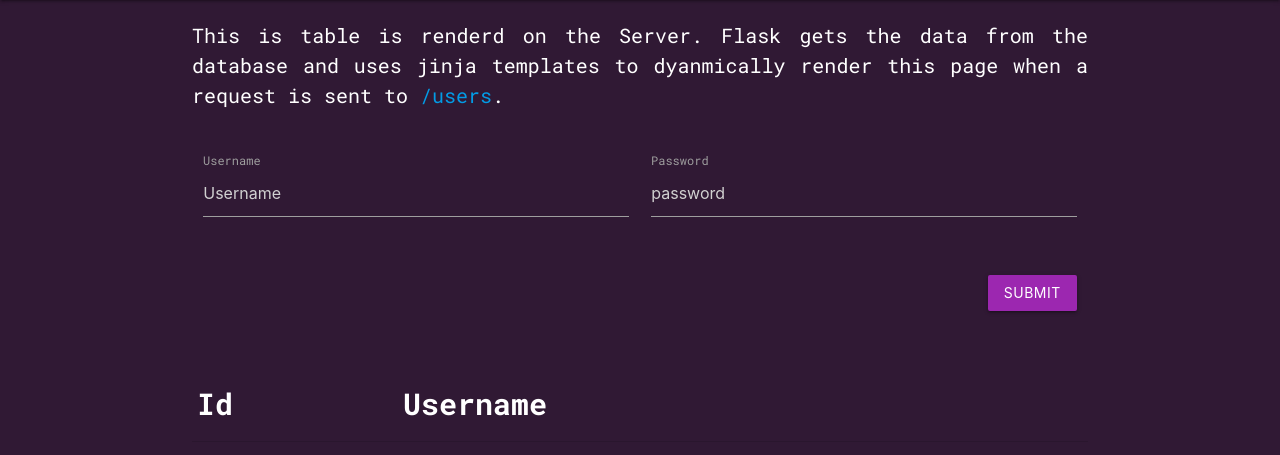
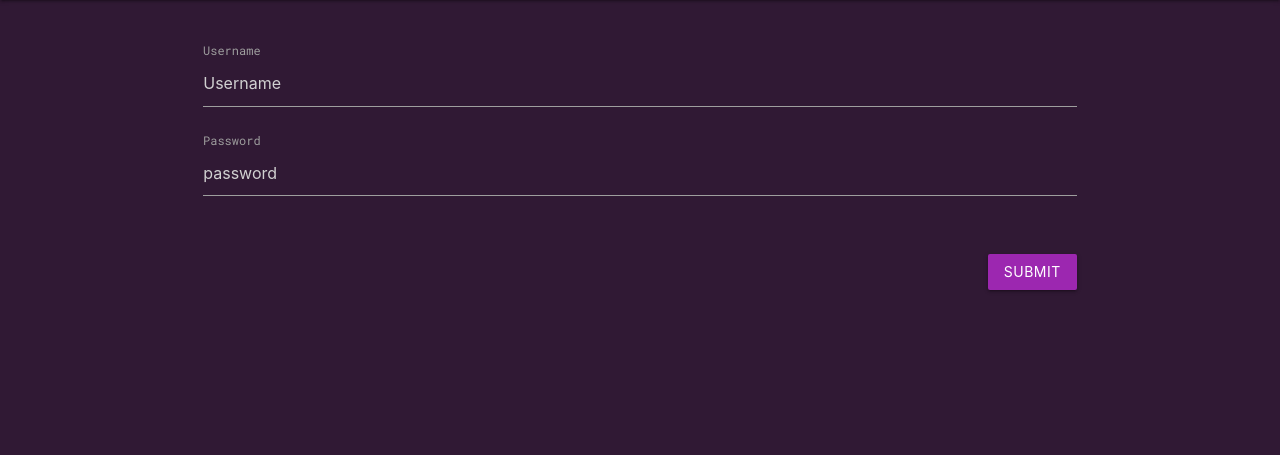
Before and after one commit to Flaxere/TBD, a Flask app: template App/templates/users.html in a window 1280 px wide. Shown: the part 64-519 px from the top of the page. Run offline with Flask 3, Linux system fonts and the light colour scheme; the template is opened without the code that fills it, so the values that code supplies are empty; some web fonts are replaced.

Commit message:
Table was deleted and fixed signed up page

```diff
--- a/App/templates/users.html
+++ b/App/templates/users.html
@@ -7,23 +7,26 @@
 {% block content %}
     <div class="row">
         <p>
-            This is table is renderd on the Server. Flask gets the data from the database and uses jinja templates to dyanmically render this page when a request is sent to <a href="/users">/users</a>.
+
         </p>
     </div>
 
-    <div class="row">
+    <div class="row" >
       <form class="col s12" method="POST" action="/users">
+      <div class = "row">
+        <div class="input-field col s12">
+          <input placeholder="Username" id="username" type="text" class="validate">
+          <label for="username">Username</label>
+        </div>
+        <div class="input-field col s12">
+          <input placeholder="password" name="password" type="password" class="validate">
+            <label for="password">Password</label>
+        </div>
 
-        <div class="row">
-          <div class="input-field col s6">
-            <input placeholder="Username" name="username" type="text" class="validate">
-            <label for="username">Username</label>
-          </div>
-          <div class="input-field col s6">
-            <input placeholder="password" name="password" type="password" class="validate">
-            <label for="password">Password</label>
-          </div>
-        </div>
+      </div>
+
+
+
 
         <div class="row">
           <div class="input-field col s12">
@@ -34,22 +37,6 @@
       </form>
     </div>
 
-    <div class="row">
-      <table>
-        <thead>
-          <tr>
-            <th>Id</th><th>Username</th>
-          </tr>
-        </thead>
-        <tbody>
-          {% for user in users %}
-            <tr>
-                <td>{{user.id}}</td>
-                <td>{{user.username}}</td>
-            </tr>
-          {% endfor %}
-        <tbody>
-      </table>
-    </div>
+
 
 {% endblock %}
```
